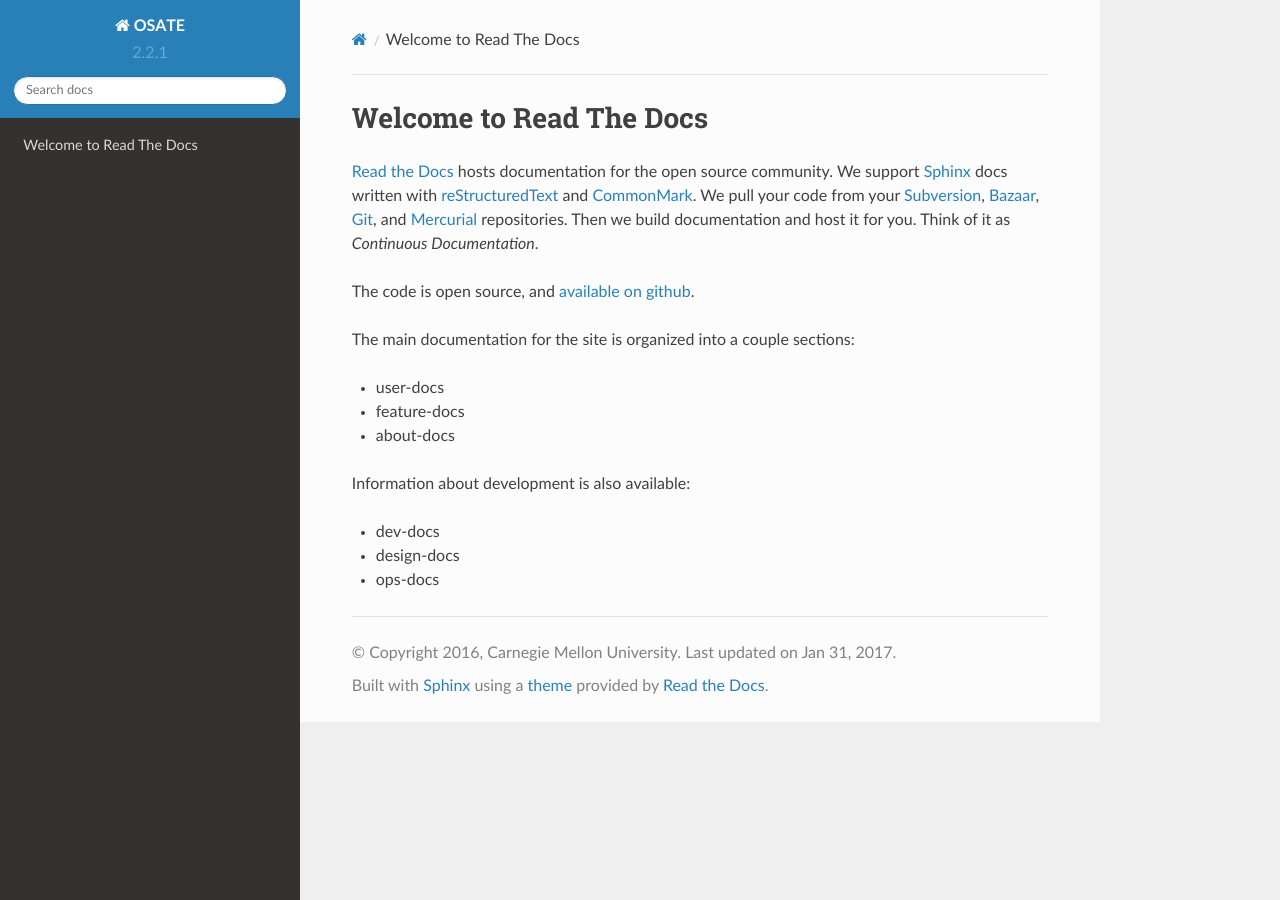
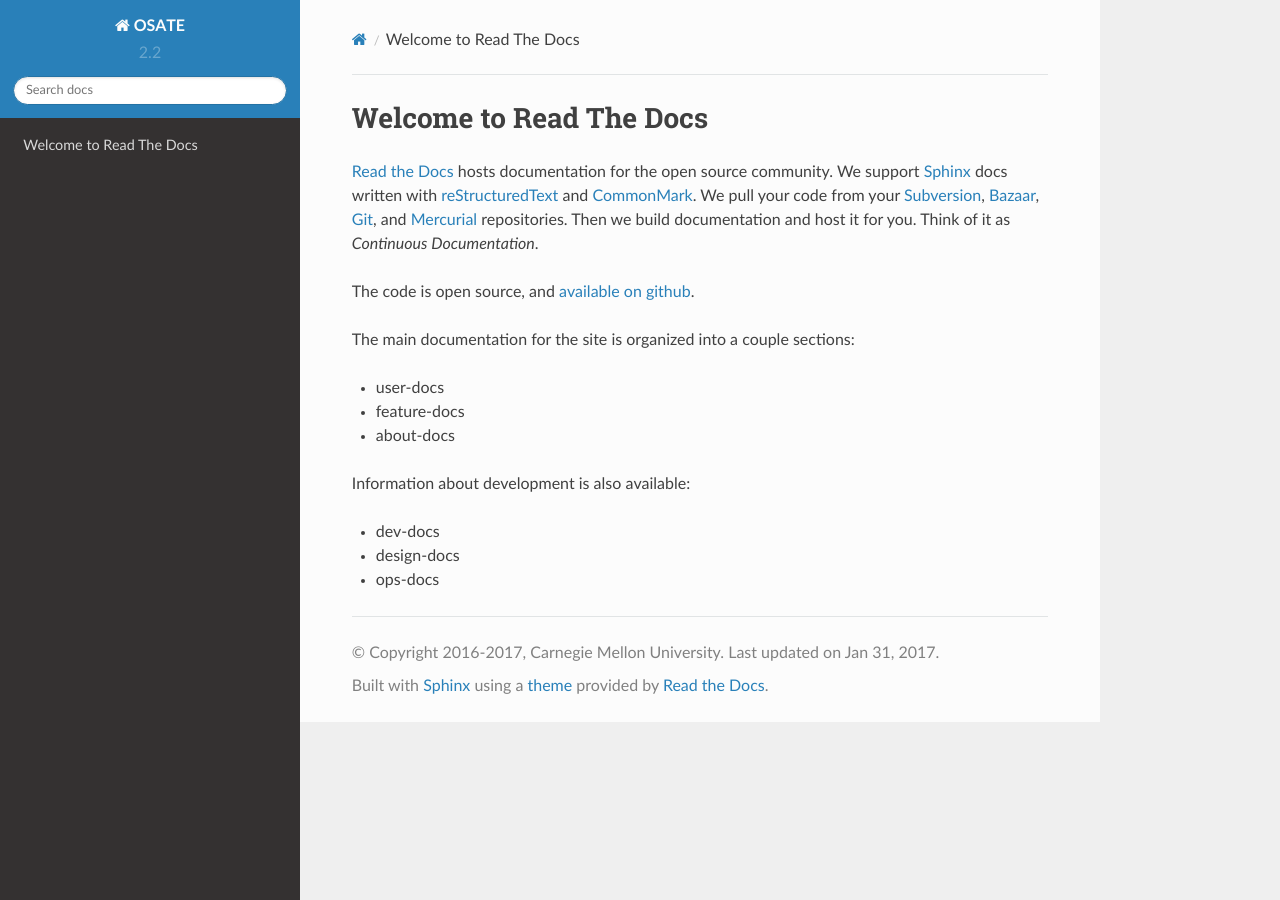
Before and after one commit to osate/website, a Sphinx documentation site: the page built from source/index.md, in a window 1280 px wide. Built offline with Sphinx 7.4.7 and the Read the Docs theme 2.0.0, drawn with Linux system fonts in a browser that asks for light colours.

Commit message:
updated copyright year

```diff
--- a/source/conf.py
+++ b/source/conf.py
@@ -57,7 +57,7 @@ master_doc = 'index'
 
 # General information about the project.
 project = u'OSATE'
-copyright = u'2016, Carnegie Mellon University'
+copyright = u'2016-2017, Carnegie Mellon University'
 author = u'OSATE team'
 
 # The version info for the project you're documenting, acts as replacement for
@@ -65,7 +65,7 @@ author = u'OSATE team'
 # built documents.
 #
 # The short X.Y version.
-version = u'2.2.1'
+version = u'2.2'
 # The full version, including alpha/beta/rc tags.
 release = u'2.2.1'
 
```
